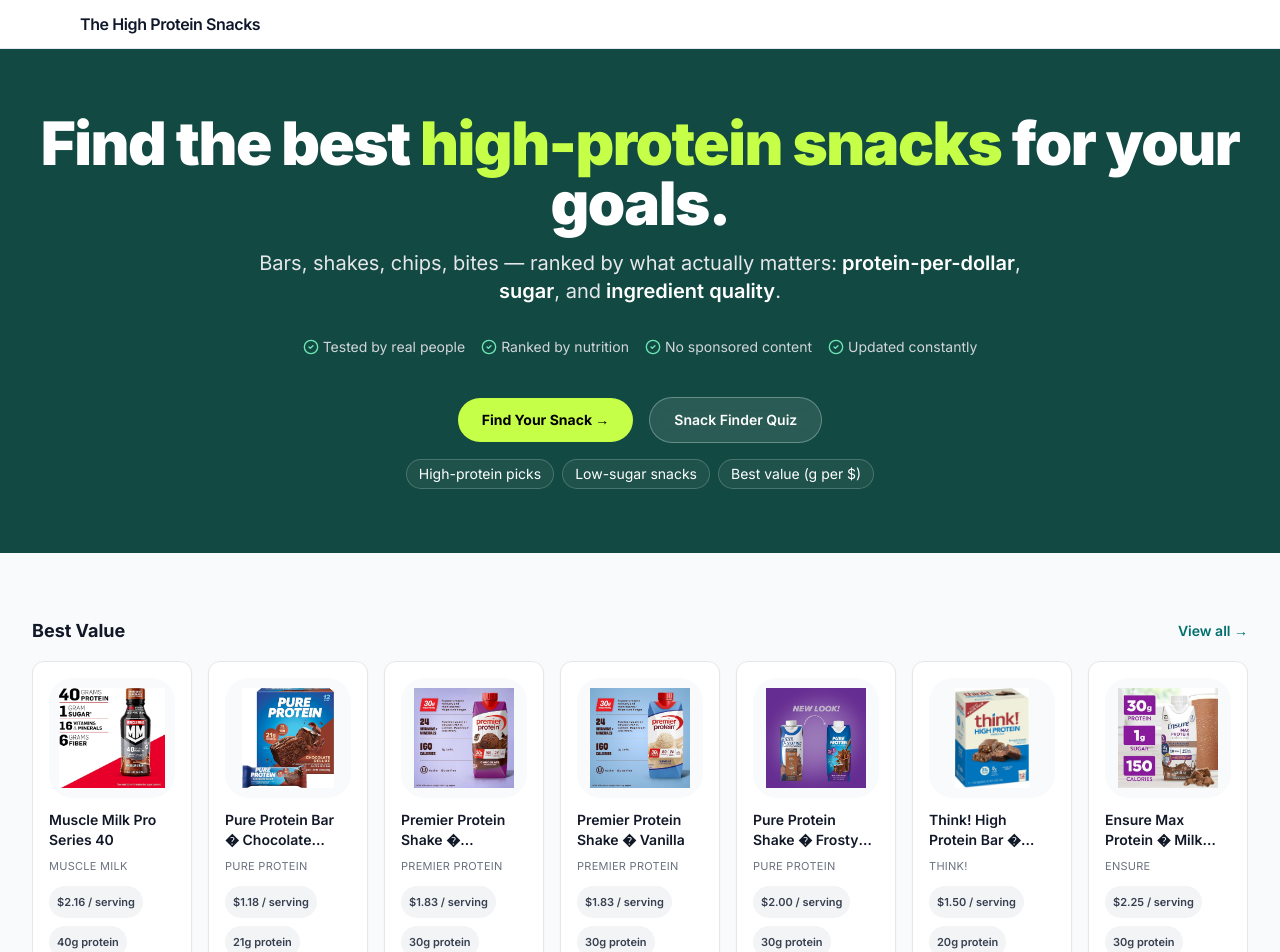
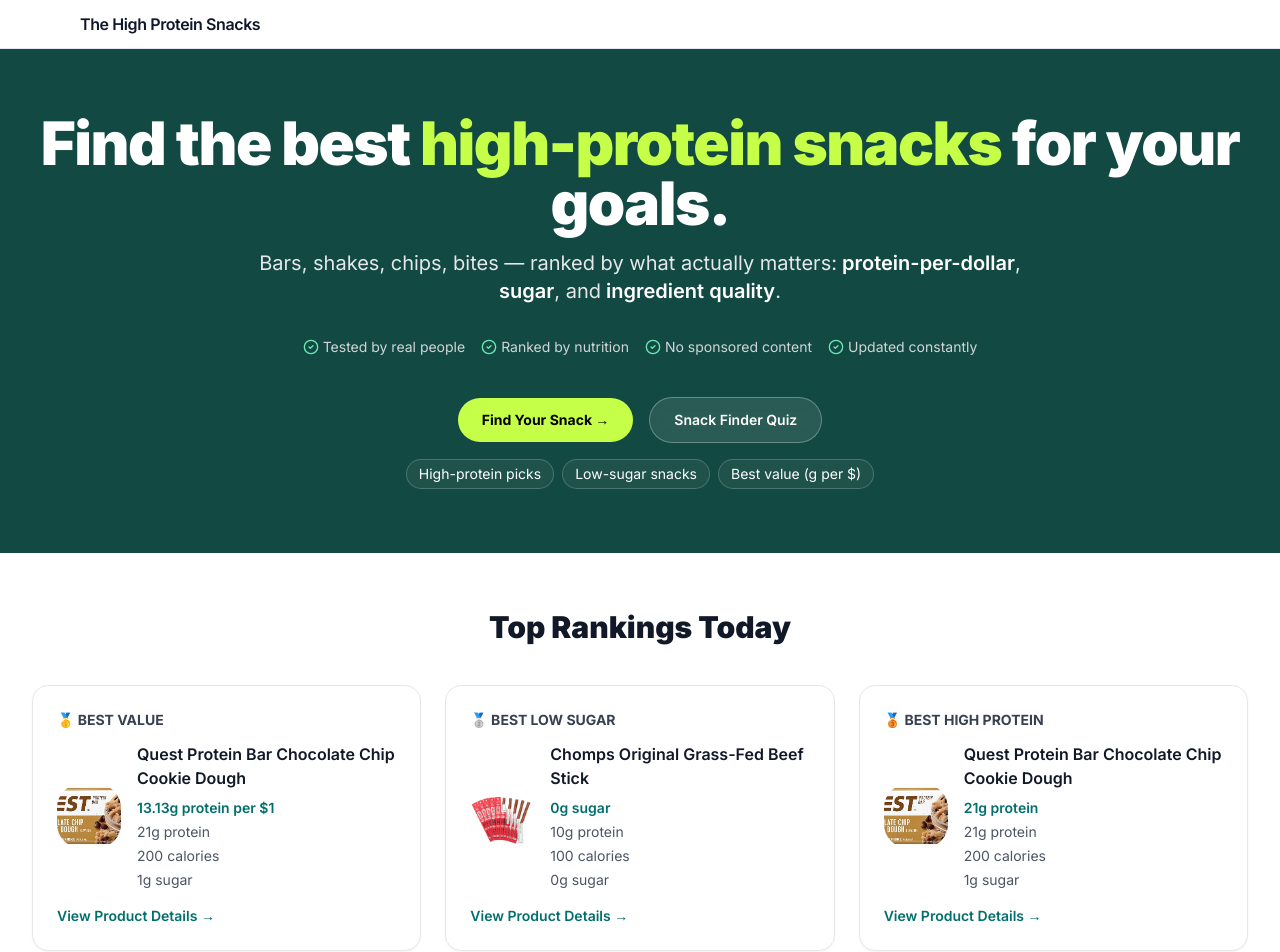
Before and after one commit to Vorticaai/thehighproteinsnacks, a Next.js app: page / in a window 1280 px wide. Shown: the top 952 px of the page. Built offline with nearby package versions, Linux system fonts and the light colour scheme; no server answers.

Commit message:
Add TopRankingsToday data and section

```diff
--- a/app/page.tsx
+++ b/app/page.tsx
@@ -8,6 +8,8 @@
 import GuidesRow from "@/components/sections/GuidesRow";
 import ProductRow from "@/components/sections/ProductRow";
 import ExploreCategoryRow from "@/components/sections/ExploreCategoryRow";
+import TopRankingsToday from "@/components/sections/TopRankingsToday";
+
 
 // --- BRAND COLORS (centralized) ---
 const PRIMARY_DARK = "#124942"; // was #0F3D37// softer deep teal
@@ -74,6 +76,8 @@
     <>
       {/* HERO */}
 <header style={{ backgroundColor: PRIMARY_DARK }} className="text-white">
+
+
   <div className="mx-auto max-w-7xl px-4 py-16 text-center sm:px-6 lg:px-8">
 
     {/* NEW HEADLINE */}
@@ -150,7 +154,7 @@
     </div>
   </div>
 </header>
-
+<TopRankingsToday />
 
       {/* JSON-LD: Best Value list (only once) */}
       <script
--- /dev/null
+++ b/components/sections/TopRankingsToday.tsx
@@ -0,0 +1,102 @@
+"use client";
+
+import Image from "next/image";
+import Link from "next/link";
+import { snacks } from "@/data/snacks";
+import type { Snack } from "@/data/types";
+
+function pickBestValue(snacks: Snack[]) {
+  return [...snacks].sort((a, b) => b.proteinPerDollar - a.proteinPerDollar)[0];
+}
+
+function pickLowestSugar(snacks: Snack[]) {
+  return [...snacks]
+    .filter((s) => typeof s.sugarPerServing === "number")
+    .sort((a, b) => a.sugarPerServing - b.sugarPerServing)[0];
+}
+
+function pickHighestProtein(snacks: Snack[]) {
+  return [...snacks].sort(
+    (a, b) => b.proteinPerServing - a.proteinPerServing
+  )[0];
+}
+
+const rankingData = [
+  {
+    title: "🥇 BEST VALUE",
+    pickFn: pickBestValue,
+    highlightStat: (s: Snack) => `${s.proteinPerDollar.toFixed(2)}g protein per $1`,
+    href: (s: Snack) => `/snack/${s.id}`,
+  },
+  {
+    title: "🥈 BEST LOW SUGAR",
+    pickFn: pickLowestSugar,
+    highlightStat: (s: Snack) => `${s.sugarPerServing}g sugar`,
+    href: (s: Snack) => `/snack/${s.id}`,
+  },
+  {
+    title: "🥉 BEST HIGH PROTEIN",
+    pickFn: pickHighestProtein,
+    highlightStat: (s: Snack) => `${s.proteinPerServing}g protein`,
+    href: (s: Snack) => `/snack/${s.id}`,
+  },
+];
+
+export default function TopRankingsToday() {
+  const winners = rankingData.map((item) => {
+    const snack = item.pickFn(snacks);
+    return { ...item, snack };
+  });
+
+  return (
+    <section className="mx-auto max-w-7xl px-4 py-14 sm:px-6 lg:px-8">
+      <h2 className="mb-10 text-center text-3xl font-black text-gray-900">
+        Top Rankings Today
+      </h2>
+
+      <div className="grid gap-6 md:grid-cols-3">
+        {winners.map(({ title, snack, highlightStat, href }) => (
+          <Link
+            key={title}
+            href={href(snack)}
+            className="block rounded-2xl border border-gray-200 bg-white p-6 shadow-sm transition hover:shadow-md"
+          >
+            <p className="mb-3 text-sm font-bold uppercase text-gray-700">
+              {title}
+            </p>
+
+            <div className="flex items-center gap-4">
+              <div className="relative h-16 w-16 flex-shrink-0 overflow-hidden rounded-lg bg-gray-100">
+                <Image
+                  src={snack.imageUrl}
+                  alt={snack.name}
+                  fill
+                  sizes="64px"
+                  className="object-cover"
+                />
+              </div>
+
+              <div className="flex-1">
+                <p className="line-clamp-2 font-semibold text-gray-900">
+                  {snack.name}
+                </p>
+                <ul className="mt-2 space-y-1 text-sm text-gray-600">
+                  <li className="font-semibold text-[#006F6D]">
+                    {highlightStat(snack)}
+                  </li>
+                  <li>{snack.proteinPerServing}g protein</li>
+                  <li>{snack.caloriesPerServing} calories</li>
+                  <li>{snack.sugarPerServing}g sugar</li>
+                </ul>
+              </div>
+            </div>
+
+            <div className="mt-4 text-sm font-semibold text-[#006F6D]">
+              View Product Details →
+            </div>
+          </Link>
+        ))}
+      </div>
+    </section>
+  );
+}
--- a/data/categories.ts
+++ b/data/categories.ts
@@ -8,9 +8,9 @@
   {
     id: "cat-weight-loss",
     slug: "weight-loss",
-    title: "Weight Loss High-Protein Snacks",
+    title: "Best for Weight Loss — Top 3 Picks",
     description:
-      "High-protein snacks with fewer than 200 calories per serving, designed to keep you full longer and support fat loss while preserving lean muscle mass.",
+      "High-protein, low-calorie snacks curated to support fat loss while keeping you full.",
     primaryKeyword: "high protein snacks for weight loss",
     secondaryKeywords: [
       "low calorie protein snacks",
@@ -19,8 +19,12 @@
       "best protein snacks for losing weight",
     ],
     heroCopy:
-      "Fuel your weight loss journey with snacks that satisfy hunger without sabotaging your calorie goals.",
+      "Lose weight without feeling hungry — these top picks keep calories low and protein high.",
+
+    // ⭐ NEW FIELD so homepage can show “Top 3 Picks”
+    showTopThree: true,
   },
+
   {
     id: "cat-keto",
     slug: "keto",
--- a/data/types.ts
+++ b/data/types.ts
@@ -76,4 +76,5 @@
   primaryKeyword: string
   secondaryKeywords: string[]
   heroCopy: string
+  showTopThree?: boolean   // NEW FIELD
 }
```
